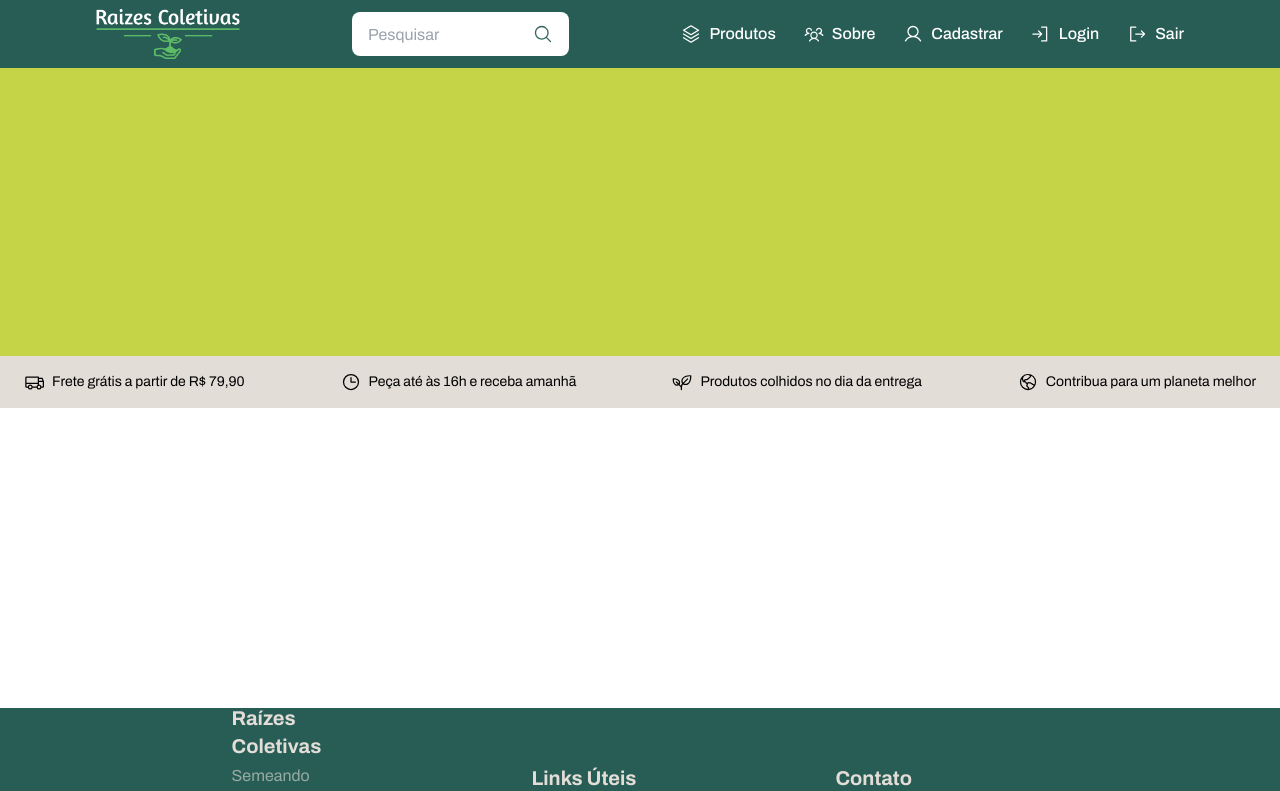
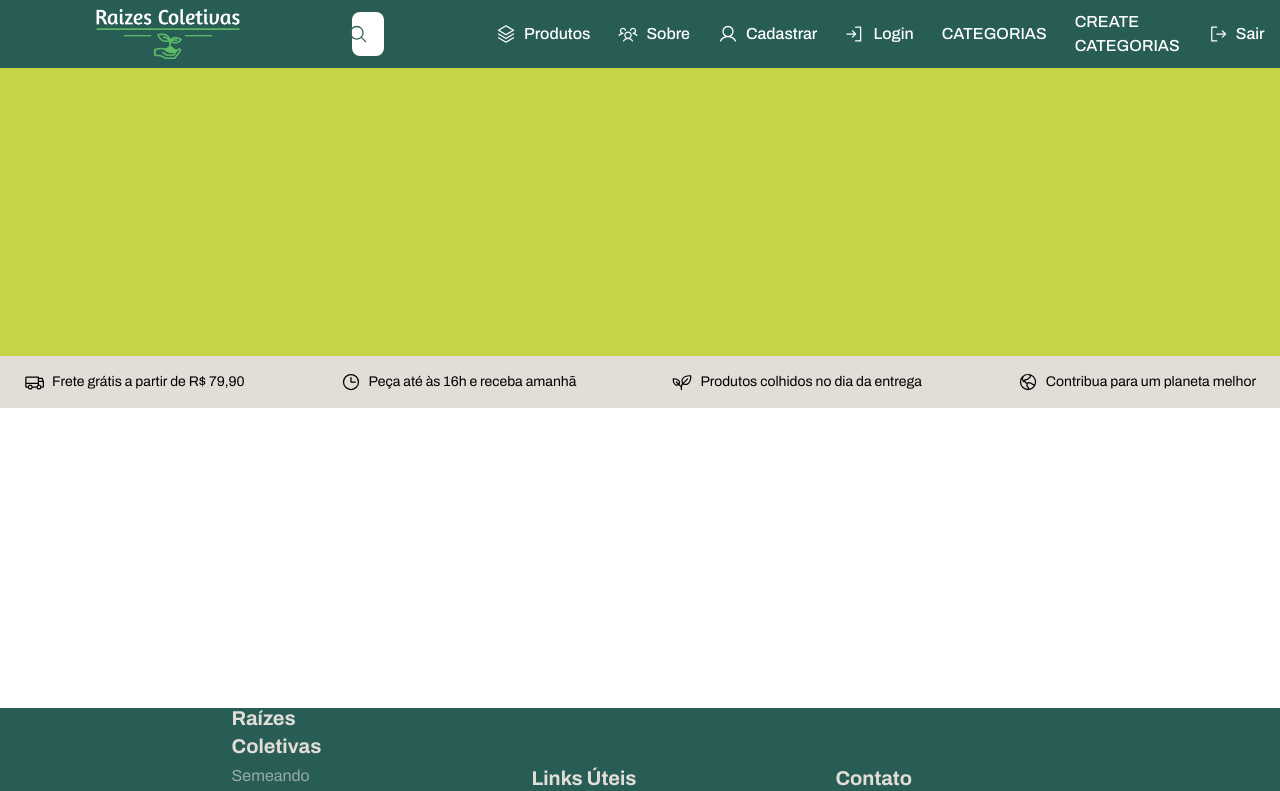
Before and after one commit to Projeto-Integrador-Raizes-Coletivas/frontend, a React (Vite) app: page / in a window 1280 px wide. Shown: the top 791 px of the page. Built offline with nearby package versions, Linux system fonts and the light colour scheme.

Commit message:
feat: rotas na app.tsx

```diff
--- a/src/App.tsx
+++ b/src/App.tsx
@@ -6,6 +6,9 @@ import Cadastro from "./pages/cadastro/Cadastro"
 import Login from "./pages/login/Login"
 import Sobre from "./pages/sobre/Sobre"
 import { AuthProvider } from "./contexts/AuthContext"
+import FormCategoria from "./components/categoria/formCategoria/FormCategoria"
+import ListaCategorias from "./components/categoria/listaCategorias/ListaCategorias"
+import DeletarCategoria from "./components/categoria/deletarCategoria/DeletarCategoria"
 
 
 function App() {
@@ -21,6 +24,10 @@ function App() {
                             <Route path="/cadastro" element={<Cadastro />} />
                             <Route path="/login" element={<Login />} />
                             <Route path="/sobre" element={<Sobre />} />
+                            <Route path="/categorias" element={<ListaCategorias />} />
+                            <Route path="/cadastrarCategoria" element={<FormCategoria />} />
+                            <Route path="/editarCategoria" element={<FormCategoria />} />
+                            <Route path="/deletarCategoria" element={<DeletarCategoria />} />
                         </Routes>
                     </div>
                     <Footer />
--- a/src/components/navbar/Navbar.tsx
+++ b/src/components/navbar/Navbar.tsx
@@ -48,6 +48,14 @@ function Navbar() {
                     Login
                 </Link>
 
+                <Link to="/categorias" className="flex items-center gap-2 text-white font-medium">
+                    CATEGORIAS
+                    </Link>
+
+                <Link to="/cadastrarCategoria" className="flex items-center gap-2 text-white font-medium">
+                    CREATE CATEGORIAS
+                </Link>
+
                 <div className="flex items-center gap-2 text-white font-medium cursor-pointer" onClick={logout}>
                     <SignOut size={20} />
                     Sair
--- a/src/pages/sobre/Sobre.tsx
+++ b/src/pages/sobre/Sobre.tsx
@@ -9,7 +9,8 @@ function Sobre() {
                     <img src="https://ik.imagekit.io/padrin/Pi/Bem%20Vindo%20ao%20mundo%20mais%20verde!%20(1).png?updatedAt=1706659675717" alt="" />
                 </div>
                 <div id="texto" className=' mt-10 mb-3 mx-[33%]'>
-                    <p> Lorem ipsum dolor sit amet consectetur adipisicing elit. Commodi praesentium quos alias ut, veniam impedit nulla, debitis incidunt laudantium laboriosam quaerat a. Pariatur incidunt atque ipsum blanditiis quas, autem necessitatibus.</p>
+                    <p> Raizes Coletivas é um projeto inspirado em um dos Objetivos de Desenvolvimento Sustentável da ONU - a ODS 2 - Fome Zero e Agricultura Sustentável.
+                        Nossa missão é comercializar produtos frescos e orgânicos, com o menor impacto ambiental e reverter parte dos lucros para hortas coletivas, com o objetivo distribuir para comunidades locais.</p>
                 </div>
                 <div className='w-[33%] bg-verde mb-10'>
                     <p className='text-transparent'>/</p>
```
